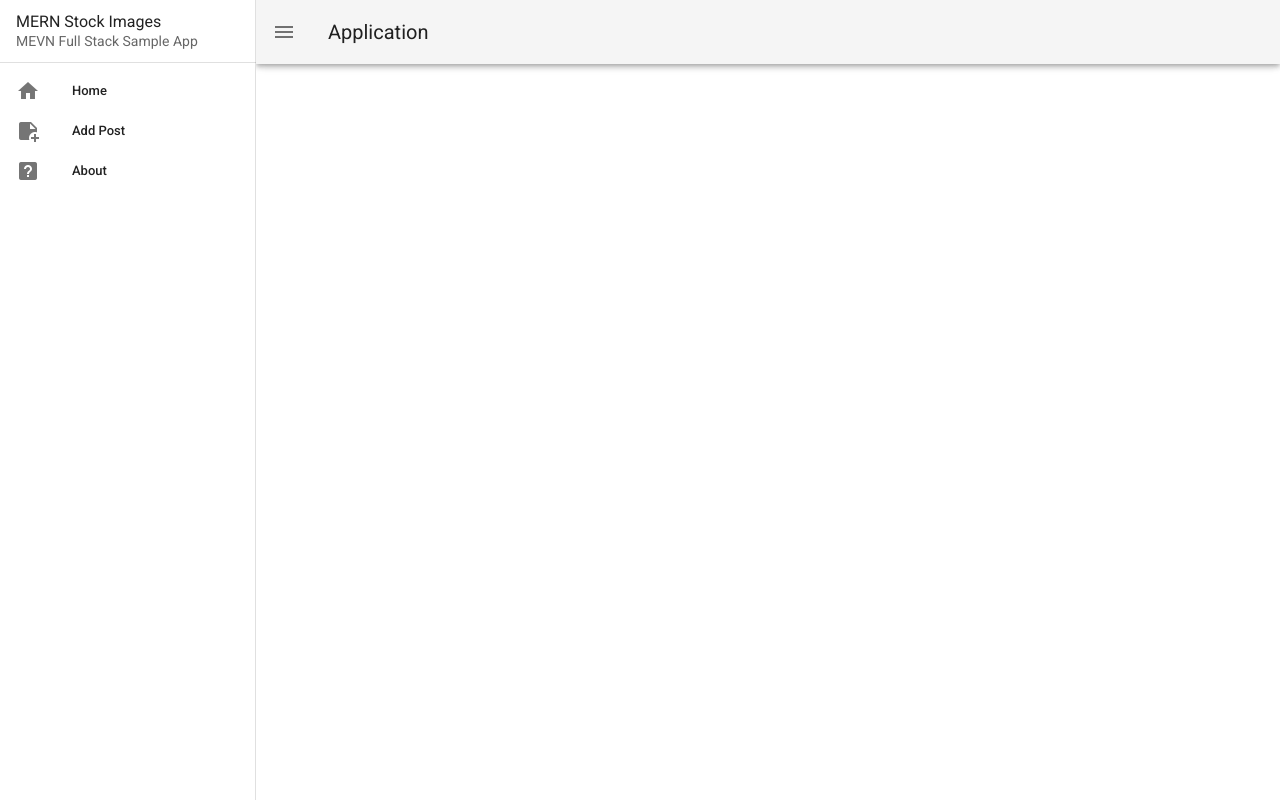
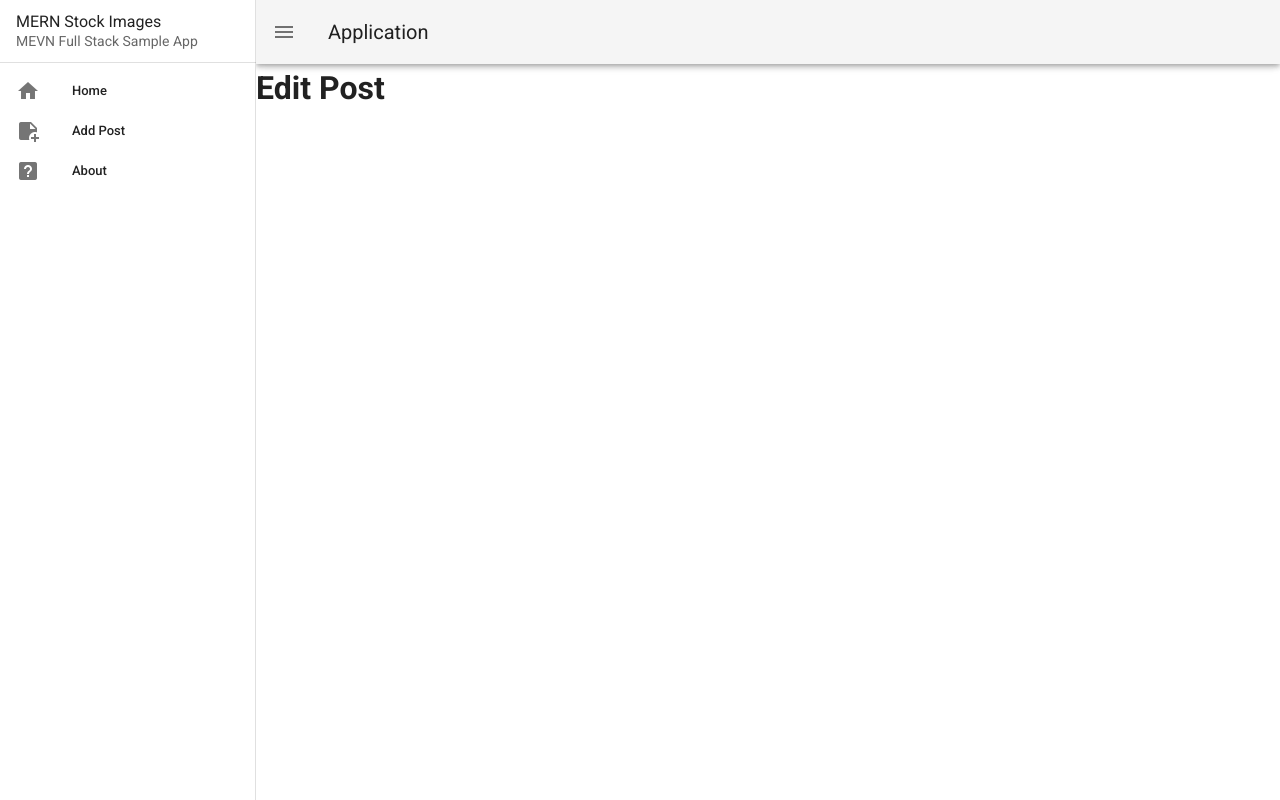
Before and after one commit to patfranciso/mevn_stock_images, a Vue app in the folder client/: page /edit-post/1 in a window 1280 px wide. Built offline with nearby package versions, Linux system fonts and the light colour scheme.

Commit message:
Edit Post route and placeholder

```diff
--- a/client/src/router/index.js
+++ b/client/src/router/index.js
@@ -4,6 +4,7 @@ import Home from '../views/Home.vue'
 import Post from '../views/Post.vue'
 import About from '../views/About.vue'
 import AddPost from '../views/AddPost.vue'
+import EditPost from '../views/EditPost.vue'
 
 Vue.use(VueRouter)
 
@@ -24,6 +25,11 @@ const routes = [
     component: AddPost
   },
   {
+    path: '/edit-post/:id',
+    name: 'edit-post',
+    component: EditPost
+  },
+  {
     path: '/post/:id',
     name: 'post',
     component: Post,
--- /dev/null
+++ b/client/src/views/EditPost.vue
@@ -0,0 +1,3 @@
+<template>
+  <h1>Edit Post</h1>
+</template>
--- a/client/src/views/Post.vue
+++ b/client/src/views/Post.vue
@@ -10,7 +10,7 @@
                 <v-btn small outlined color="primary">{{ post.category }}</v-btn>
               </v-col>
               <v-col sm="10" class="d-flex justify-end">
-                <v-btn color="success" text>Edit</v-btn>
+                <v-btn color="success" text :to="{ name: 'edit-post', params: {id: post._id} }">Edit</v-btn>
                 <v-btn color="red" text>Delete</v-btn>
               </v-col>
             </v-row>
```
